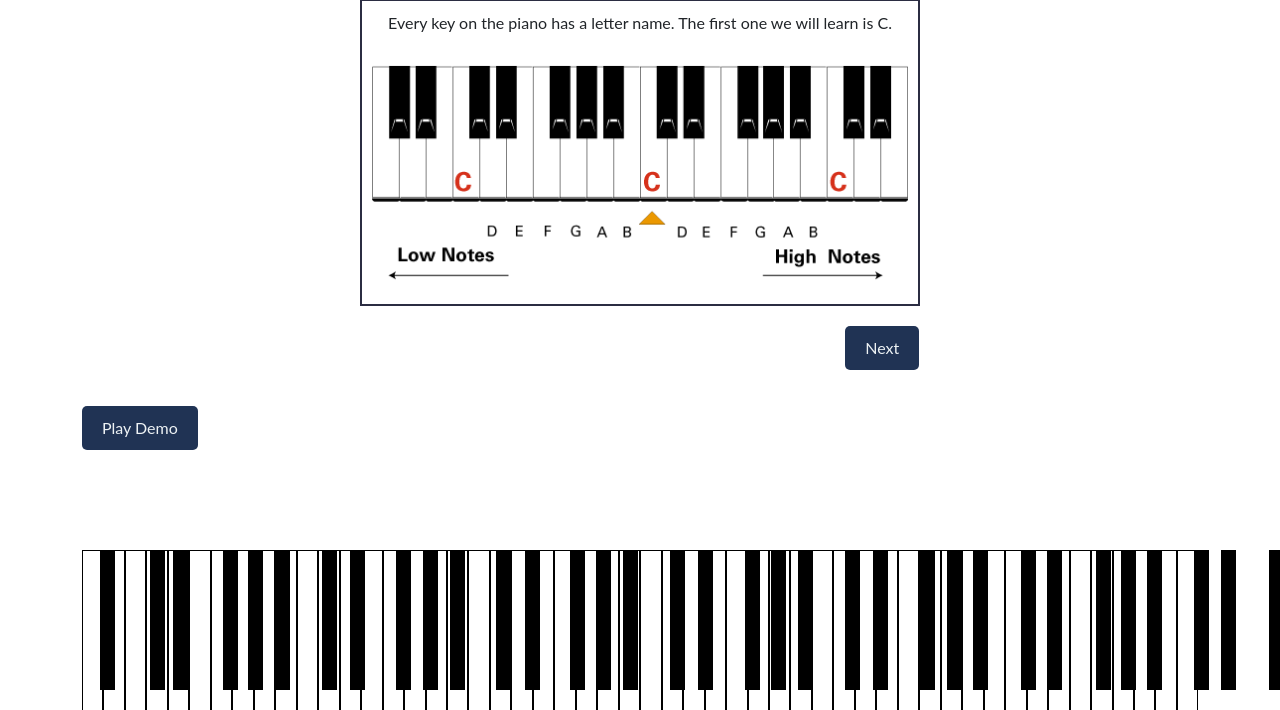
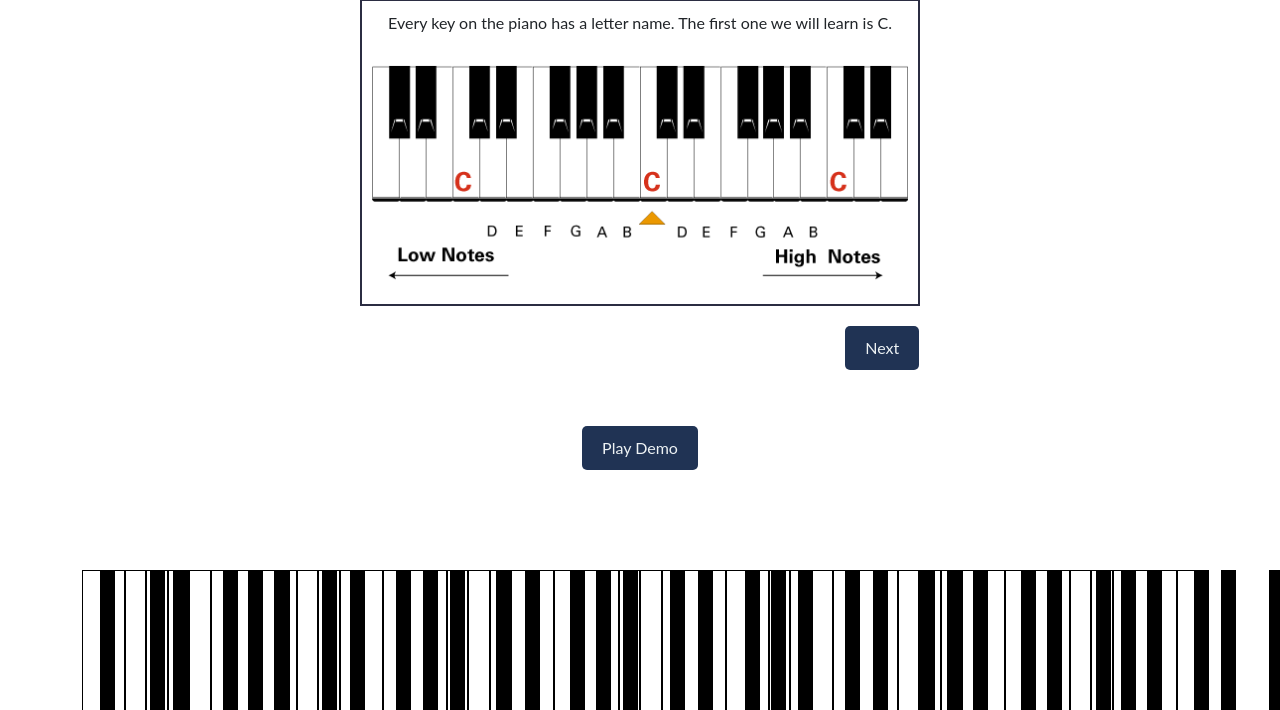
Before and after one commit to RichardSCS/ui-piano-scales, a Flask app: page /learn-theory in a window 1280 px wide; the page is wider, and only the part inside the window is pictured. Shown: the part 161-871 px from the top of that part. Run offline with Flask 3, Linux system fonts and the light colour scheme; some libraries are stand-ins or nearby versions; some web fonts are replaced.

Commit message:
add all demos

```diff
--- a/ui-paino-project/static/main.css
+++ b/ui-paino-project/static/main.css
@@ -156,7 +156,7 @@ body{
     border-radius: 5px; /* Add border-radius for rounded corners */
   }
   #demoButton{
-      background-color: #203354;  /* Set background color for buttons */
+    background-color: #203354;  /* Set background color for buttons */
     color: #edf2f4; /* Set text color for buttons */
     border: none; /* Remove default button border */
     padding: 10px 20px; /* Add padding to buttons */
@@ -341,3 +341,9 @@ body{
 .scalesimage{
     margin-top: -10px;
 }
+
+.center-button-container{
+    display: flex;
+    justify-content: center;
+    margin-top: 20px; /* Adjust margin as needed */
+}
--- a/ui-paino-project/static/piano.js
+++ b/ui-paino-project/static/piano.js
@@ -5,6 +5,9 @@ document.addEventListener("DOMContentLoaded", function() {
 });
 
 function playNote(note) {
+    if(note==='pause'){
+        return;
+    }
     const audio = new Audio(`/static/media/sounds/${note}.mp3`); // Ensure you have .wav files named as notes (C.wav, C#.wav, etc.)
     audio.play();
 }
@@ -18,10 +21,13 @@ function playDemo(noteList){
         if (index < notes.length) {
             const note = notes[index].trim();
             const keyElement = document.querySelector(`[data-note="${note}"]`);
-            console.log(keyElement);
-            keyElement.classList.add('active');
+            if(note !== 'pause'){
+                keyElement.classList.add('active');
+            }
             playNoteWithDelay(note, 500).then(() => {
-                keyElement.classList.remove('active');
+                if(note !== 'pause') {
+                    keyElement.classList.remove('active');
+                }
                 playSequentially(index + 1);
                 if (index === notes.length - 1) {
                     buttonElement.disabled = false;
--- a/ui-paino-project/templates/learn_theory.html
+++ b/ui-paino-project/templates/learn_theory.html
@@ -9,7 +9,9 @@
   <p id="quizMessage"></p>
 
 </div>
-<button id="demoButton">Play Demo</button>
+<div class="center-button-container">
+    <button id="demoButton">Play Demo</button>
+</div>
 <div class="row">
     {% include 'piano.html' %}
 </div>
@@ -17,11 +19,11 @@
 <script>
   // JSON Data
   const data = [
-    { id: 1, name: "Every key on the piano has a letter name. The first one we will learn is C.", image: "media/basic_theory_1.png", next_lesson_id:2, next_quiz_id:0, demoNotes:"C4,D4,E4,F4,G4,A4,B4,C5" },
-    { id: 2, name: "Going from left to right, middle C is the 4th C note on the piano. C is the first note that we will play in the C major scale.", image: "media/basic_theory_2.png", next_lesson_id:3, next_quiz_id:1, demoNotes:"C4,D4,E4,F4,G4,A4,B4,C5" },
-    { id: 3, name: "Piano keys can be grouped into octaves. There are 8 white keys and 5 black keys in each octave, and 5 black keys. Each white key has a letter name from A to F. An octave always starts and ends with the same letter, like C:", image: "media/basic_theory_3.jpeg", next_lesson_id:4, next_quiz_id:0, demoNotes:"C4,D4,E4,F4,G4,A4,B4,C5" },
-    { id: 4, name: "The black keys on the piano are called flat(♭) and sharp(#) keys. They are half a step lower for flat keys, and half a step higher for sharp keys, from their corresponding white key.", image: "media/basic_theory_4.png", next_lesson_id:5, next_quiz_id:0, demoNotes:"C4,D4,E4,F4,G4,A4,B4,C5" },
-    { id: 5, name: "Distance between keys is measured as whole steps and half steps. Any 2 keys directly next to each other, no matter the color, are a half step away from each other. 2 of these make a whole step", image: "media/basic_theory_5.jpeg", next_lesson_id:0, next_quiz_id:0, demoNotes:"C4,D4,E4,F4,G4,A4,B4,C5" }
+    { id: 1, name: "Every key on the piano has a letter name. The first one we will learn is C.", image: "media/basic_theory_1.png", next_lesson_id:2, next_quiz_id:0, demoNotes:"C1, C2, C3, C4, C5, C6, C7, C8" },
+    { id: 2, name: "Going from left to right, middle C is the 4th C note on the piano. C is the first note that we will play in the C major scale.", image: "media/basic_theory_2.png", next_lesson_id:3, next_quiz_id:1, demoNotes:"C4" },
+    { id: 3, name: "Piano keys can be grouped into octaves. There are 8 white keys and 5 black keys in each octave, and 5 black keys. Each white key has a letter name from A to F. An octave always starts and ends with the same letter, like C:", image: "media/basic_theory_3.jpeg", next_lesson_id:4, next_quiz_id:0, demoNotes:"C4,C5,pause,pause,C4, C5" },
+    { id: 4, name: "The black keys on the piano are called flat(♭) and sharp(#) keys. They are half a step lower for flat keys, and half a step higher for sharp keys, from their corresponding white key.", image: "media/basic_theory_4.png", next_lesson_id:5, next_quiz_id:0, demoNotes:" C4, CSharp4, D4, DSharp4, E4, F4, FSharp4, G4, GSharp4, A4, ASharp4, B4, C5" },
+    { id: 5, name: "Distance between keys is measured as whole steps and half steps. Any 2 keys directly next to each other, no matter the color, are a half step away from each other. 2 of these make a whole step", image: "media/basic_theory_5.jpeg", next_lesson_id:0, next_quiz_id:0, demoNotes:"C4, CSharp4, pause, CSharp4, D4, pause, C4, D4" }
   ];
 
   // DOM Elements
```
Also changed, not shown: ui-paino-project/templates/learn_scales.html (+11 -3 lines).
